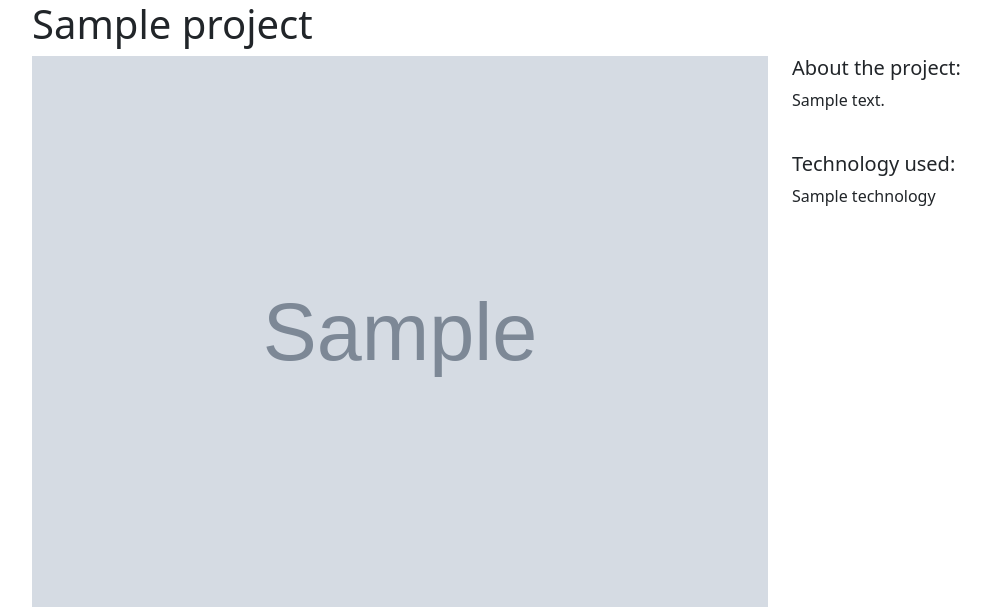
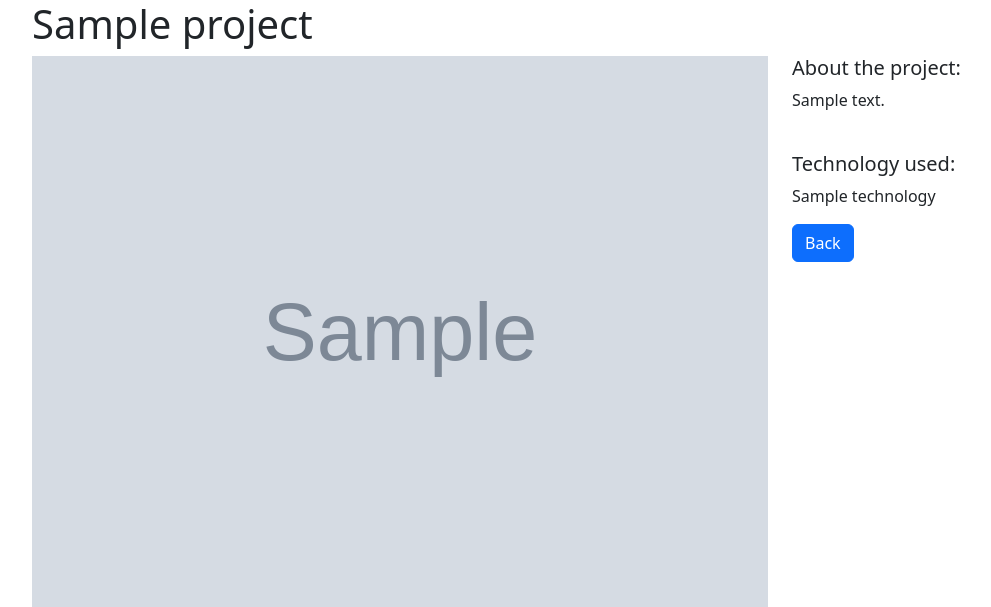
Before and after one commit to Ndech7/django-portfolio, a Django app: template projects/templates/projects/project_detail.html in a window 1280 px wide. Shown: the top 607 px of the page, without its empty margins (50-1041 px from the left). Run offline with Django 5.2, Linux system fonts and the light colour scheme; the template is opened without the code that fills it: most values are stand-ins (such as "Sample title", 1, 10 or a date in 2020); grey boxes marked "Sample" are stand-in pictures.

Commit message:
Updated App Navigation

```diff
--- a/pages/templates/pages/home.html
+++ b/pages/templates/pages/home.html
@@ -2,4 +2,7 @@
 
 {% block page_content %}
 <h1>Hello, My Portfolio</h1>
+<p><a href="{% url 'project_index' %}" class="btn btn-primary">
+    My Projects
+</a></p>
 {% endblock page_content %}
--- a/projects/templates/projects/project_detail.html
+++ b/projects/templates/projects/project_detail.html
@@ -14,6 +14,9 @@
         <br />
         <h5>Technology used:</h5>
         <p>{{ project.technology}}</p>
+        <a href="{% url 'project_index' %}" class="btn btn-primary">
+            Back
+        </a>
     </div>
 </div>
 {% endblock page_content %}
--- a/projects/templates/projects/project_index.html
+++ b/projects/templates/projects/project_index.html
@@ -19,5 +19,6 @@
         </div>
     </div>
     {% endfor %}
+    <a href="/" class="btn btn-primary" style="width: 100px;">Home</a>
 </div>
 {% endblock page_content %}
```
